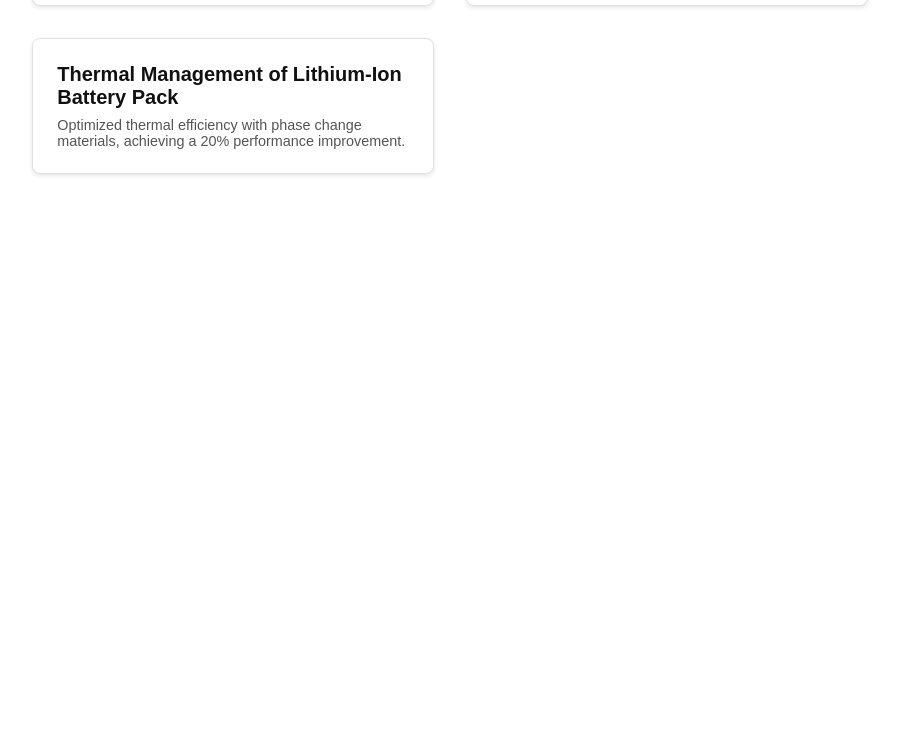
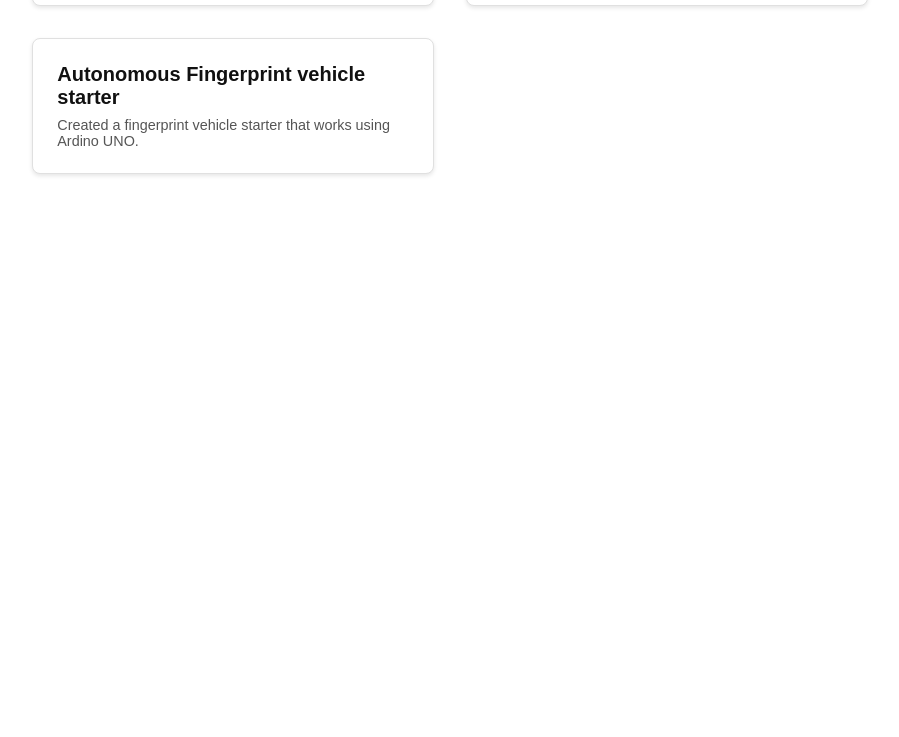
Before and after one commit to Kaushikbaira/kaushikbaira, a plain HTML site: page index.html in a window 1280 px wide. Shown: the part 2816-3553 px from the top of the page, without its empty margins (190-1089 px from the left). Drawn offline with Linux system fonts and the light colour scheme.

Commit message:
Update index.html

```diff
--- a/index.html
+++ b/index.html
@@ -227,8 +227,8 @@
             </div>
 
             <div class="card">
-                <h3>Thermal Management of Lithium-Ion Battery Pack</h3>
-                <p>Optimized thermal efficiency with phase change materials, achieving a 20% performance improvement.</p>
+                <h3>Autonomous Fingerprint vehicle starter</h3>
+                <p>Created a fingerprint vehicle starter that works using Ardino UNO.</p>
             </div>
         </div>
     </section>
```
